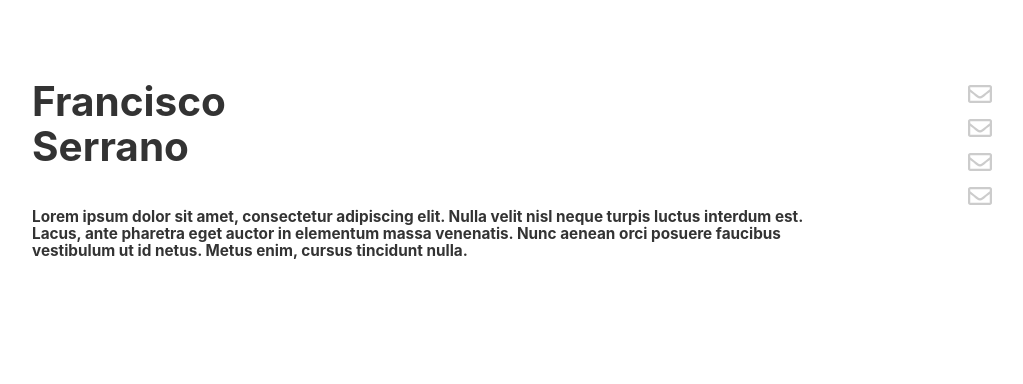
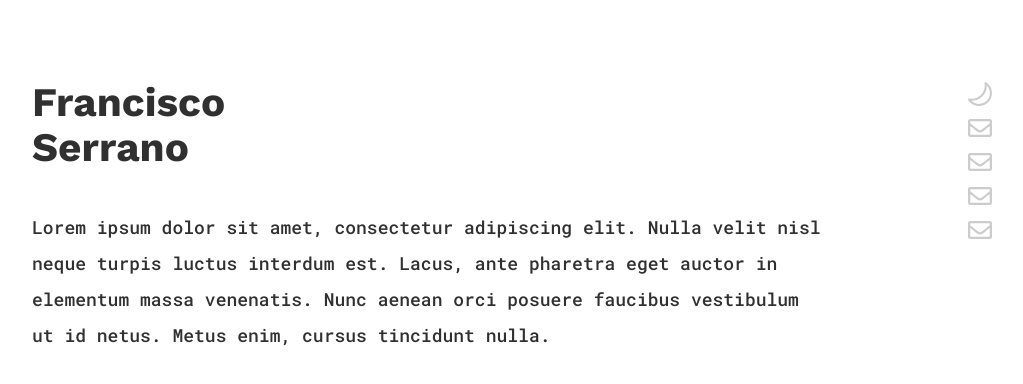
Before and after one commit to FranciscoSerrano/ciscoserrano, a Gatsby site: page / in a window 1280 px wide. Shown: the top 384 px of the page, without its empty margins (128-1151 px from the left). Built offline with nearby package versions, Linux system fonts and the light colour scheme; Gatsby itself is replaced by a stand-in of ours.

Commit message:
Begins adding dark-mode functionality

```diff
--- /dev/null
+++ b/src/components/themeSwitcher.js
@@ -0,0 +1,25 @@
+import React, { Component } from 'react'
+import styled from "styled-components"
+
+// Import desired stylesheets
+import "../styles/colors.css"
+import "../styles/global.scss"
+
+const ThemeSwitcher = styled.div`
+  cursor: pointer;
+`
+
+export default class themeSwitcher extends Component {
+  render() {
+    return (
+      <ThemeSwitcher>
+        <svg xmlns="http://www.w3.org/2000/svg" viewBox="0 0 512 512">
+          <path
+            fillRule="evenodd"
+            d="M401.292 81.3209C401.292 258.036 258.035 401.292 81.3199 401.292C78.9105 401.292 76.5067 401.265 74.1089 401.212C115.892 442.348 173.181 467.664 236.365 467.664C364.107 467.664 467.664 364.108 467.664 236.365C467.664 173.182 442.348 115.893 401.212 74.1099C401.265 76.5077 401.292 78.9115 401.292 81.3209ZM356.955 81.3209C356.955 233.55 233.549 356.955 81.3199 356.955C63.4466 356.955 45.9704 355.254 29.0445 352.005C9.98228 348.345 -7.24488 366.886 3.11646 383.299C51.935 460.633 138.151 512 236.365 512C388.594 512 512 388.594 512 236.365C512 138.151 460.632 51.9348 383.297 3.1164C366.884 -7.24467 348.344 9.98188 352.004 29.0438C355.253 45.97 356.955 63.4468 356.955 81.3209Z"
+          />
+        </svg>
+      </ThemeSwitcher>
+    )
+  }
+}
--- a/src/pages/index.js
+++ b/src/pages/index.js
@@ -1,24 +1,47 @@
 import React, { Component } from "react"
 import styled from "styled-components"
-
-// Import any Components
-import SEO from "../components/seo" // SEO is only necessary for rendered pages
-import Buttons from "../components/buttons"
-import Hero from "../components/hero"
 
 // Import all Stylesheets
 import "../styles/layout.css"
 import "../styles/colors.css"
 import "../styles/global.scss"
 
-const Layout = styled.main``
+// Import any Components
+import SEO from "../components/seo" // SEO is only necessary for rendered pages
+import ThemeSwticher from "../components/themeSwitcher"
+import Buttons from "../components/buttons"
+import Hero from "../components/hero"
+
+const Layout = styled.main`
+  &.dark-mode {
+    background-color: var(--black);
+
+    * {
+      color: var(--white);
+    }
+  }
+
+  &.light-mode {
+    background-color: var(--white);
+    * {
+      color: var(--black);
+    }
+  }
+`
 
 export default class index extends Component {
+  state = {
+    dark: false,
+  }
+
   render() {
     return (
-      <Layout>
+      <Layout className={this.state.dark ? "dark-mode" : "light-mode"}>
         <SEO title="Francisco Serrano" />
         <Buttons>
+          <div onClick={() => this.setState({ dark: !this.state.dark })}>
+            <ThemeSwticher />
+          </div>
         </Buttons>
         <Hero />
       </Layout>
```
